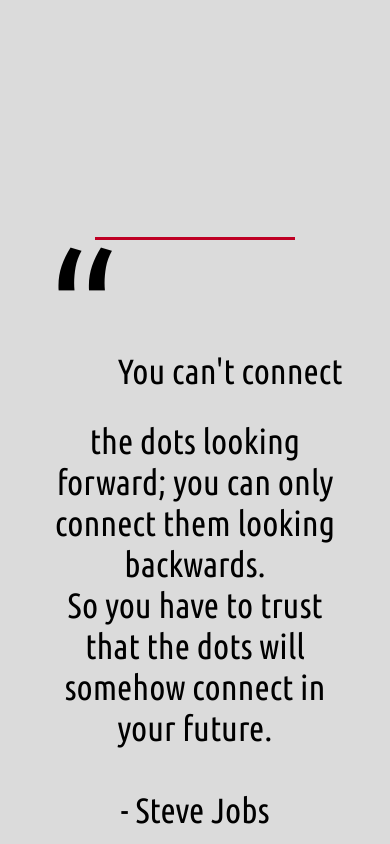
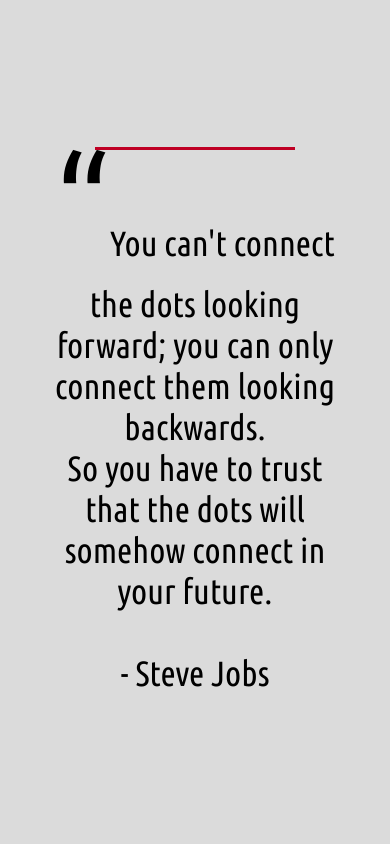
Before and after one commit to cryxnet/cryxnet.com, a Next.js app: page / in a window 390 px wide. Shown: the part 2460-3304 px from the top of the page. Built offline with nearby package versions, Linux system fonts and the light colour scheme.

Commit message:
fixed blockquote on mobile

```diff
--- a/src/styles/Home.module.css
+++ b/src/styles/Home.module.css
@@ -1,11 +1,11 @@
-@import url("https://fonts.googleapis.com/css2?family=Ubuntu&display=swap");
-@import url("https://fonts.googleapis.com/css2?family=Ubuntu+Condensed&display=swap");
-@import url("https://fonts.googleapis.com/css2?family=Noto+Sans+Mono:wght@600&display=swap");
-@import url("https://fonts.googleapis.com/css2?family=Comfortaa:wght@600&display=swap");
+@import url('https://fonts.googleapis.com/css2?family=Ubuntu&display=swap');
+@import url('https://fonts.googleapis.com/css2?family=Ubuntu+Condensed&display=swap');
+@import url('https://fonts.googleapis.com/css2?family=Noto+Sans+Mono:wght@600&display=swap');
+@import url('https://fonts.googleapis.com/css2?family=Comfortaa:wght@600&display=swap');
 
 .aboutmeContainer {
   padding: 0 2rem;
-  font-family: "Ubuntu";
+  font-family: 'Ubuntu';
 }
 
 .main {
@@ -72,7 +72,7 @@
   margin: auto;
   text-align: center;
   font-weight: 600;
-  font-family: "Comfortaa", cursive;
+  font-family: 'Comfortaa', cursive;
 }
 
 .aboutme hr {
@@ -121,7 +121,7 @@
 }
 
 .cryxnetLogo h1 {
-  font-family: "Ubuntu Condensed", sans-serif;
+  font-family: 'Ubuntu Condensed', sans-serif;
 
   font-size: 15vw;
   text-align: center;
@@ -323,24 +323,24 @@
 
 .blockquote {
   position: relative;
-  margin-top: 50vh;
-  margin-bottom: 50vh;
+  margin-top: calc(50vh - 90px);
+  margin-bottom: calc(50vh - 90px);
 }
 
 .blockquote p {
-  font-family: "Ubuntu Condensed", sans-serif;
+  font-family: 'Ubuntu Condensed', sans-serif;
   font-size: 35px;
   font-weight: 700px;
   text-align: center;
 }
 
 .blockquote p::before {
-  content: "\201c";
-  font-size: 180px;
+  content: '\201c';
+  font-size: 140px;
 }
 
 .blockquote::after {
-  content: "";
+  content: '';
   top: 20px;
   left: 50%;
   margin-left: -100px;
```
